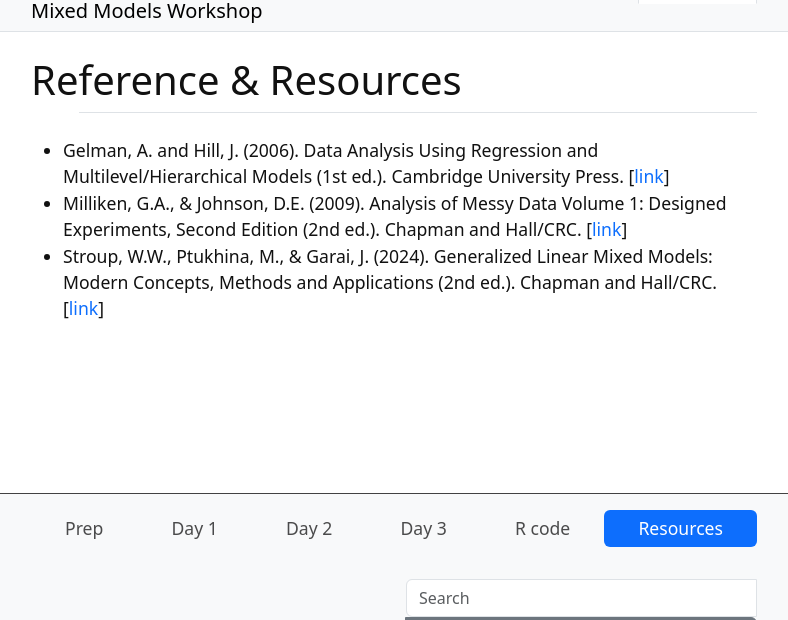
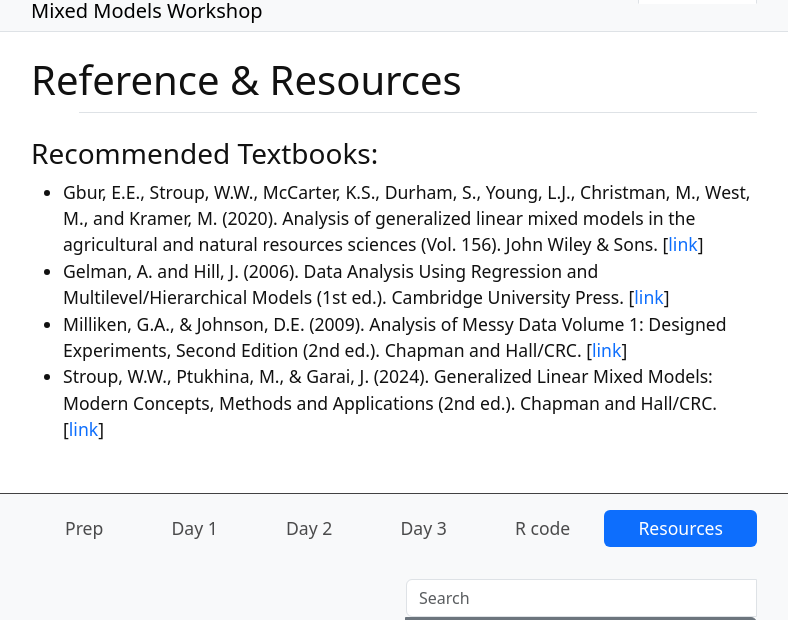
Before and after one commit to jlacasa/mixed-models-spring25, a Jekyll site: the page built from content/5-resources.md, in a window 1280 px wide, cut to the strip 121-741 px from the top of the page. Shown: the whole strip, without its empty margins (246-1034 px from the left). Built offline with Jekyll 4.4.1, drawn with Linux system fonts in a browser that asks for light colours.

Commit message:
Update 5-resources.md

```diff
--- a/content/5-resources.md
+++ b/content/5-resources.md
@@ -3,6 +3,9 @@
 nav: Resources
 ---
 
+### Recommended Textbooks:
+
+- Gbur, E.E., Stroup, W.W., McCarter, K.S., Durham, S., Young, L.J., Christman, M., West, M., and Kramer, M. (2020). Analysis of generalized linear mixed models in the agricultural and natural resources sciences (Vol. 156). John Wiley & Sons. [[link](https://www.wiley.com/en-us/Analysis+of+Generalized+Linear+Mixed+Models+in+the+Agricultural+and+Natural+Resources+Sciences-p-9780891181828)]
 -	Gelman, A. and Hill, J. (2006). Data Analysis Using Regression and Multilevel/Hierarchical Models (1st ed.). Cambridge University Press. [[link](https://www.amazon.com/Analysis-Regression-Multilevel-Hierarchical-Models/dp/052168689X/ref=pd_lpo_sccl_3/131-3172861-4727912?pd_rd_w=mjiqJ&content-id=amzn1.sym.4c8c52db-06f8-4e42-8e56-912796f2ea6c&pf_rd_p=4c8c52db-06f8-4e42-8e56-912796f2ea6c&pf_rd_r=G0DJKJDQA9GM5S2RABKA&pd_rd_wg=Apa9i&pd_rd_r=e8be25f9-32fa-442e-a7e6-e51f94e5d229&pd_rd_i=052168689X&psc=1)]
 -	Milliken, G.A., & Johnson, D.E. (2009). Analysis of Messy Data Volume 1: Designed Experiments, Second Edition (2nd ed.). Chapman and Hall/CRC. [[link](https://doi.org/10.1201/EBK1584883340)]
 -	Stroup, W.W., Ptukhina, M., & Garai, J. (2024). Generalized Linear Mixed Models: Modern Concepts, Methods and Applications (2nd ed.). Chapman and Hall/CRC. [[link](https://www.routledge.com/Generalized-Linear-Mixed-Models-Modern-Concepts-Methods-and-Applications/Stroup-Ptukhina-Garai/p/book/9781498755566?srsltid=AfmBOop80SBSwTFMCIzkiTtYe-5uir_Xnw2KVZxa1oXb4LJWrLRx0Wwq)]
```
